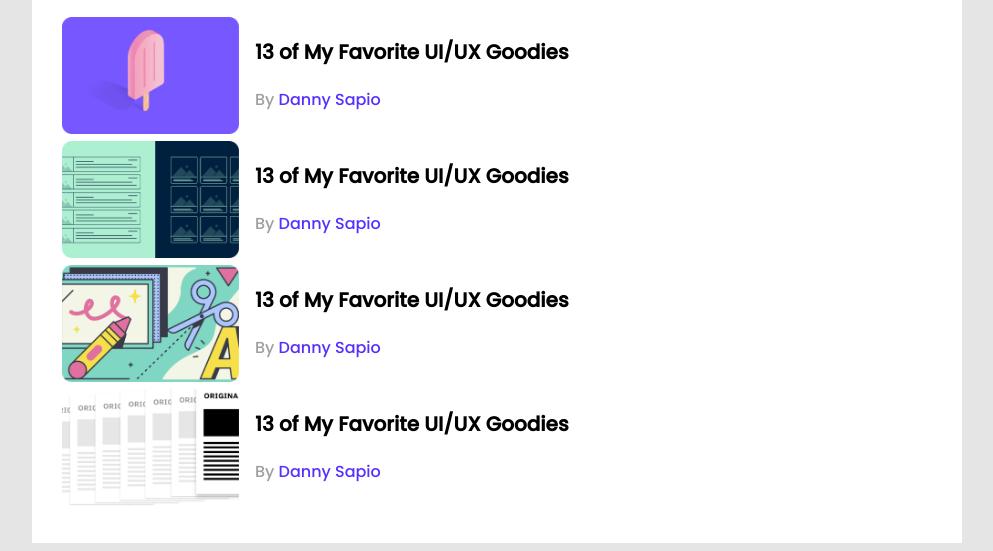
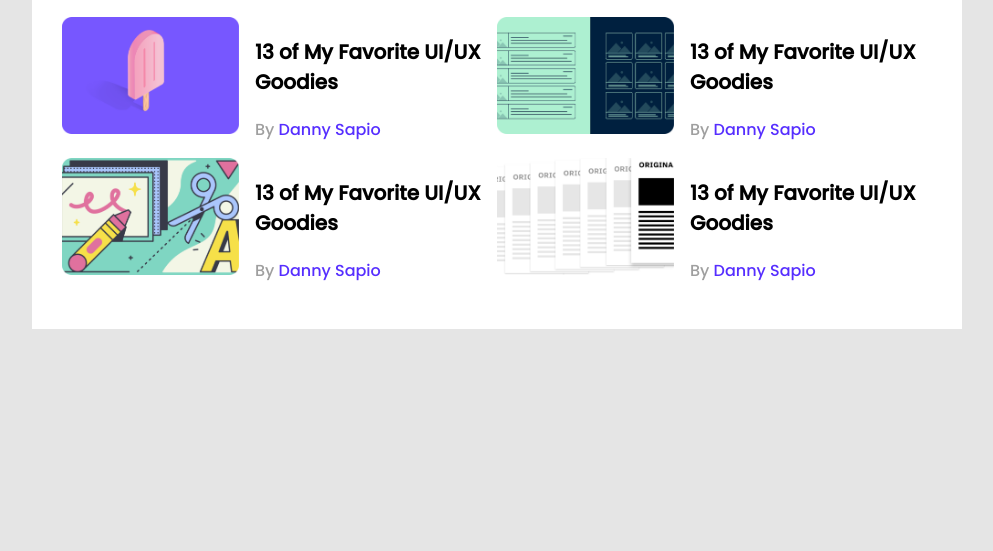
Before and after one commit to Sakif-Hridoy/HTML-CSS-Template-with-Flex-and-Grid, a plain HTML site: page index.html in a window 1280 px wide. Shown: the part 330-881 px from the top of the page, without its empty margins (143-1136 px from the left). After the commit the page ends 800 px from the top, so only its background shows below. Drawn offline with Linux system fonts and the light colour scheme.

Commit message:
give grid styles in blog section

```diff
--- a/styles/style.css
+++ b/styles/style.css
@@ -57,7 +57,10 @@ hr{
 
 
 /* Blogs Style */
-
+.blogs{
+    display: grid;
+    grid-template-columns: repeat(2,1fr);
+}
 .blog{
     display: flex;
 }
```
